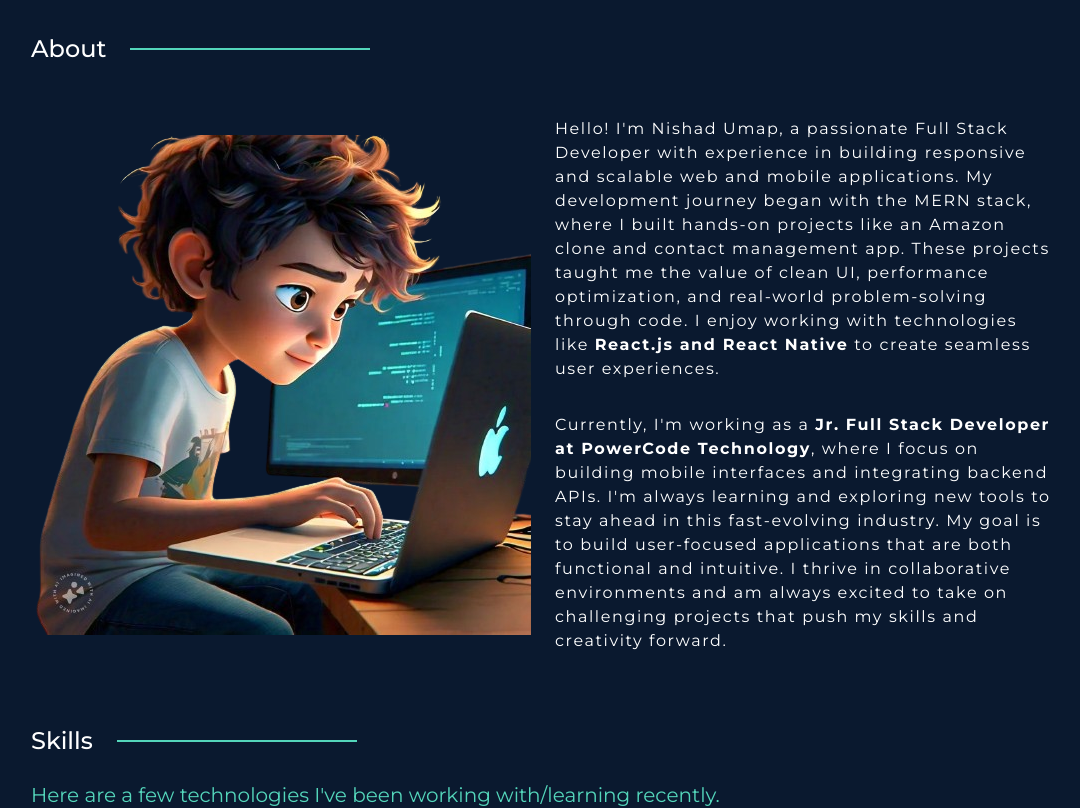
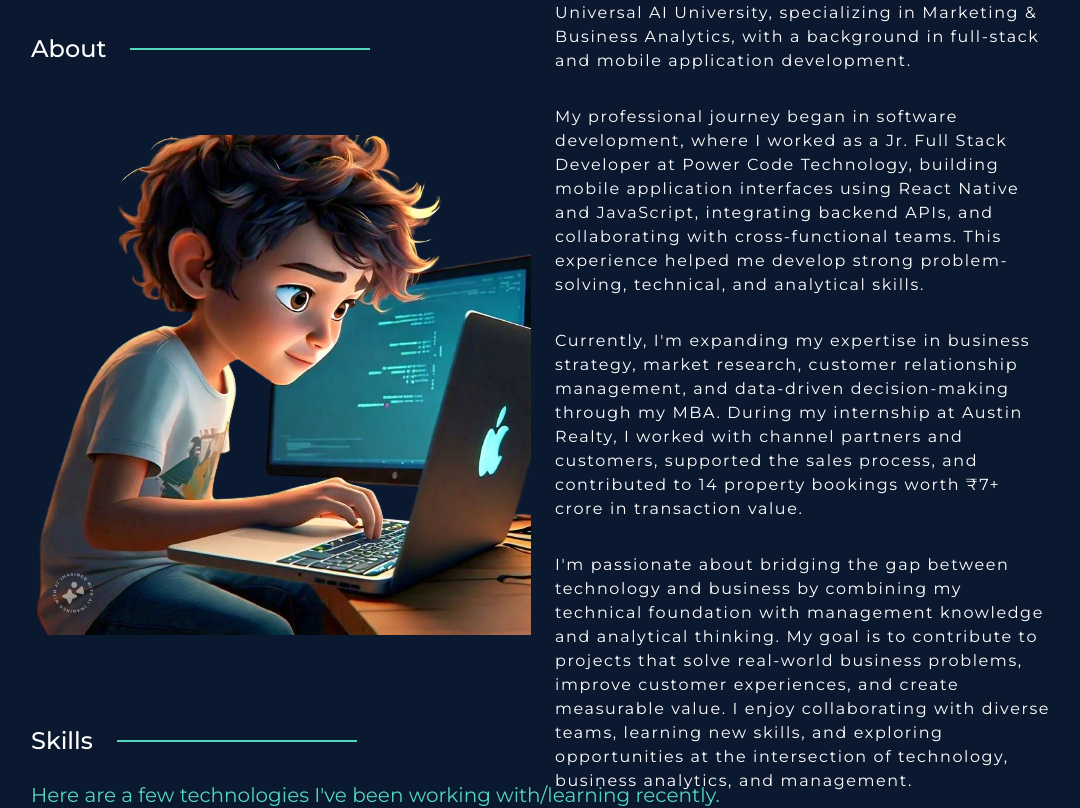
Before and after one commit to nishu2525/Portfolio, a React (Vite) app: page / in a window 1280 px wide. Shown: the part 803-1611 px from the top of the page, without its empty margins (97-1177 px from the left). Built offline with nearby package versions, Linux system fonts and the light colour scheme.

Commit message:
About Updated

```diff
--- a/src/Pages/About.jsx
+++ b/src/Pages/About.jsx
@@ -25,10 +25,16 @@
         </div>
         <div className="w-full flex flex-col gap-8 lg:w-1/2 lg:h-[70vh] justify-center">
           <p className="text-white tracking-widest">
-          Hello! I&apos;m Nishad Umap, a passionate Full Stack Developer with experience in building responsive and scalable web and mobile applications. My development journey began with the MERN stack, where I built hands-on projects like an Amazon clone and contact management app. These projects taught me the value of clean UI, performance optimization, and real-world problem-solving through code. I enjoy working with technologies like <strong>React.js and React Native</strong> to create seamless user experiences.
+          Hello! I&apos;m Nishad Umap, an MBA student at Universal AI University, specializing in Marketing & Business Analytics, with a background in full-stack and mobile application development.
           </p>
           <p className="text-white tracking-widest">
-          Currently, I&apos;m working as a <strong>Jr. Full Stack Developer at PowerCode Technology</strong>, where I focus on building mobile interfaces and integrating backend APIs. I&apos;m always learning and exploring new tools to stay ahead in this fast-evolving industry. My goal is to build user-focused applications that are both functional and intuitive. I thrive in collaborative environments and am always excited to take on challenging projects that push my skills and creativity forward.
+          My professional journey began in software development, where I worked as a Jr. Full Stack Developer at Power Code Technology, building mobile application interfaces using React Native and JavaScript, integrating backend APIs, and collaborating with cross-functional teams. This experience helped me develop strong problem-solving, technical, and analytical skills.
+          </p>
+          <p className="text-white tracking-widest">
+          Currently, I'm expanding my expertise in business strategy, market research, customer relationship management, and data-driven decision-making through my MBA. During my internship at Austin Realty, I worked with channel partners and customers, supported the sales process, and contributed to 14 property bookings worth ₹7+ crore in transaction value.
+         </p>
+          <p className="text-white tracking-widest">
+          I&apos;m passionate about bridging the gap between technology and business by combining my technical foundation with management knowledge and analytical thinking. My goal is to contribute to projects that solve real-world business problems, improve customer experiences, and create measurable value. I enjoy collaborating with diverse teams, learning new skills, and exploring opportunities at the intersection of technology, business analytics, and management.
           </p>
         </div>
       </div>
```
